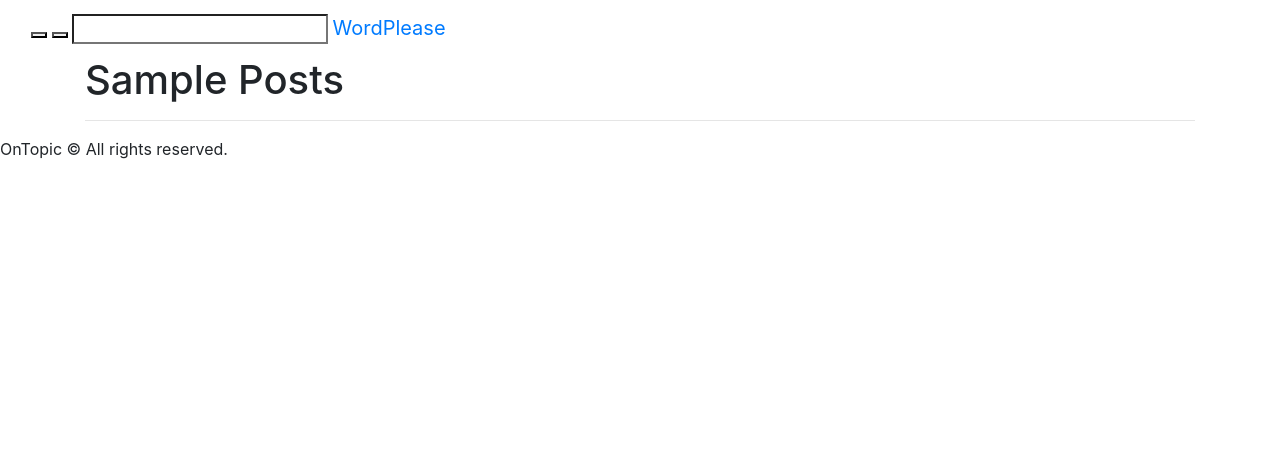
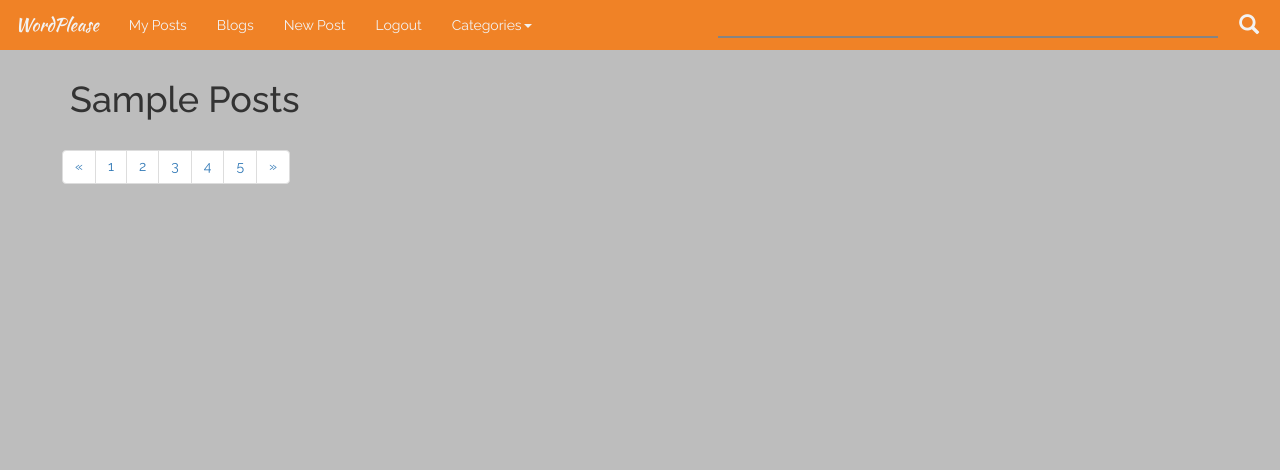
Before and after one commit to luislard/wordplease, a Django app: page /posts/ in a window 1280 px wide. Shown: the top 470 px of the page. Run offline with Django 3.2, Linux system fonts and the light colour scheme; the visitor is signed in with stand-in values (Sample User, id 1); data that the repository does not hold is empty; some libraries are stand-ins or nearby versions.

Commit message:
adding more styles

```diff
--- a/src/posts/templates/header.html
+++ b/src/posts/templates/header.html
@@ -20,7 +20,10 @@
                 <li class=""><a href="{% url "login_page" %}">Log In<span class="sr-only">(current)</span></a></li>
                 <li><a href="{% url "signup_page" %}">Register</a></li>
                 {% else %}
-                <li><a href="{% url "signup_page" %}">Logout</a></li>
+                <li><a href="{% url "my_posts_page" %}">My Posts</a></li>
+                <li><a href="{% url "blogs_page" %}">Blogs</a></li>
+                <li><a href="{% url "create_post_page" %}">New Post</a></li>
+                <li><a href="{% url "logout_page" %}">Logout</a></li>
                 {% endif %}
                 <li class="dropdown">
                     <a href="#" class="dropdown-toggle" data-toggle="dropdown" role="button" aria-haspopup="true" aria-expanded="false">Categories<span class="caret"></span></a>
--- a/src/posts/templates/home.html
+++ b/src/posts/templates/home.html
@@ -1,10 +1,10 @@
 {% extends 'base.html' %}
 {% load staticfiles %}
-{% block head_title %} My Posts {% endblock %}
+
 {% block stylesheets %}
 <link href="{% static 'css/main.css' %}" rel="stylesheet">
 {% endblock %}
-
+{% block head_title %} My Posts {% endblock %}
 {% block content %}
 <div class="container">
     <section class="article-list ideal" id="list-container">
--- a/src/posts/templates/my_posts.html
+++ b/src/posts/templates/my_posts.html
@@ -1,12 +1,43 @@
 {% extends 'base.html' %}
+{% load staticfiles %}
 
+{% block stylesheets %}
+<link href="{% static 'css/main.css' %}" rel="stylesheet">
+{% endblock %}
 {% block head_title %} My Posts {% endblock %}
 {% block content %}
 <div class="container">
-    <h1>{{ request.user|capfirst }} Posts</h1>
-    <hr>
-    <div class="row">
-        {% include 'posts_list.html' with posts=object_list %}
-    </div>
+    <section class="article-list ideal" id="list-container">
+        <div class="ui-status ideal">
+            <h1>{{ request.user|capfirst }} Posts</h1>
+            <div class="row">
+                {% include 'posts_list.html' with posts=object_list %}
+            </div>
+            <div class="row">
+                <div class="pagination-container">
+                    <nav aria-label="Page navigation">
+                        <ul class="pagination">
+                            <li>
+                            <a href="#" aria-label="Previous">
+                                <span aria-hidden="true">&laquo;</span>
+                            </a>
+                            </li>
+                            <li><a href="#">1</a></li>
+                            <li><a href="#">2</a></li>
+                            <li><a href="#">3</a></li>
+                            <li><a href="#">4</a></li>
+                            <li><a href="#">5</a></li>
+                            <li>
+                            <a href="#" aria-label="Next">
+                                <span aria-hidden="true">&raquo;</span>
+                            </a>
+                            </li>
+                        </ul>
+                    </nav>
+                </div>
+            </div>
+        </div>
+    </section>
+
 </div>
 {% endblock %}
```
Also changed, not shown: src/posts/templates/user_posts.html (+37 -6 lines).
